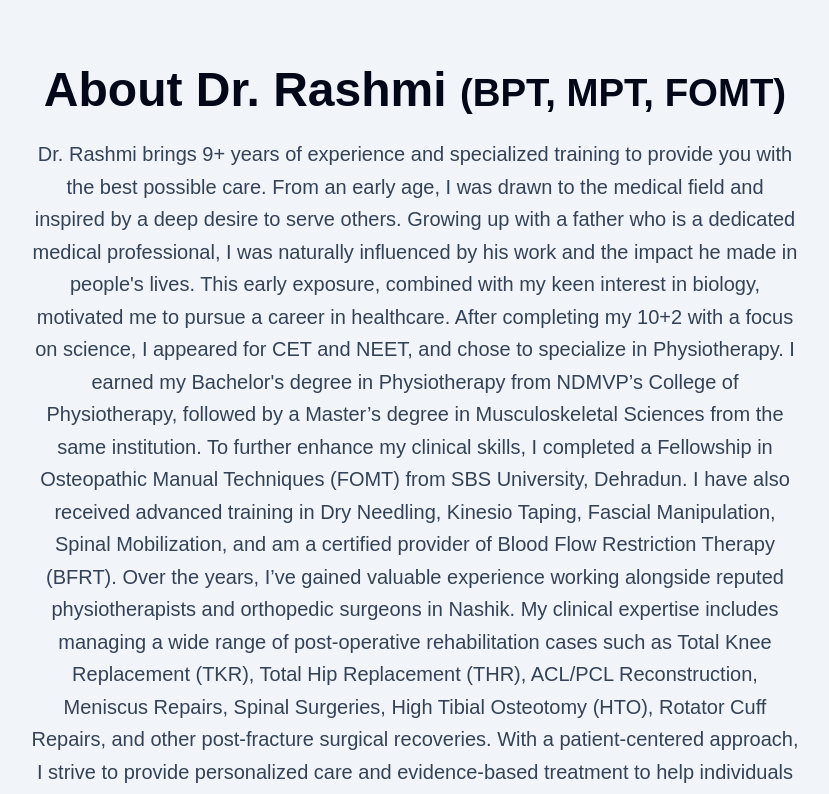
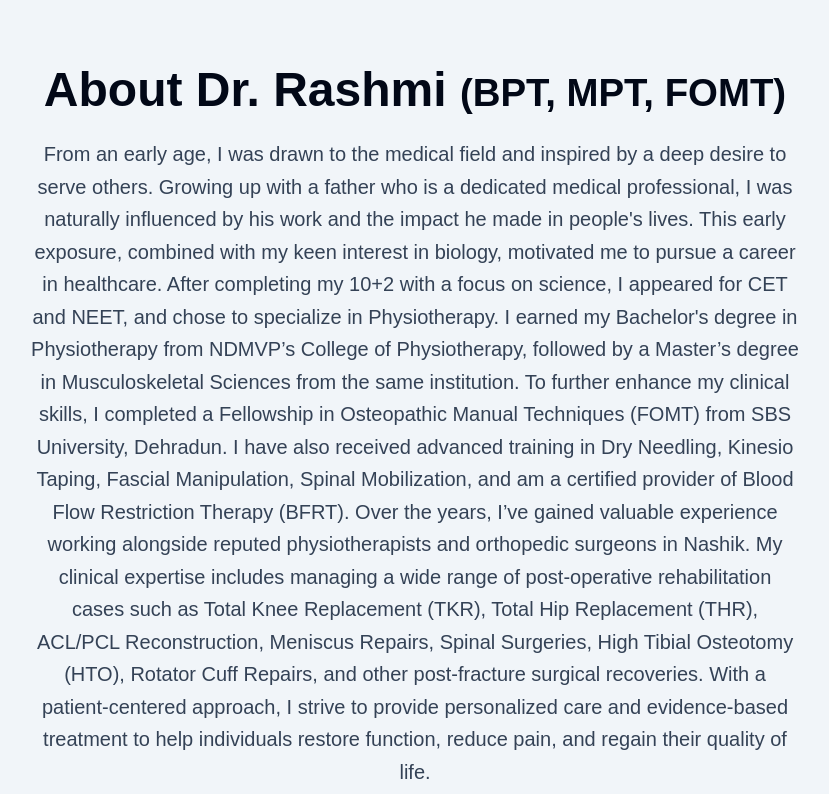
Before and after one commit to Saloni-Oswal/aarvika, a React (Vite) app: page / in a window 1280 px wide. Shown: the part 2540-3334 px from the top of the page, without its empty margins (225-1054 px from the left). Built offline with nearby package versions, Linux system fonts and the light colour scheme.

Commit message:
Updated content for Dr.Rashmi

```diff
--- a/src/components/team.tsx
+++ b/src/components/team.tsx
@@ -27,27 +27,25 @@ export default function Team() {
             className='text-xl text-muted-foreground max-w-3xl mx-auto leading-relaxed'
             data-testid='team-subtitle'
           >
-            Dr. Rashmi brings 9+ years of experience and specialized training to
-            provide you with the best possible care. From an early age, I was
-            drawn to the medical field and inspired by a deep desire to serve
-            others. Growing up with a father who is a dedicated medical
-            professional, I was naturally influenced by his work and the impact
-            he made in people's lives. This early exposure, combined with my
-            keen interest in biology, motivated me to pursue a career in
-            healthcare. After completing my 10+2 with a focus on science, I
-            appeared for CET and NEET, and chose to specialize in Physiotherapy.
-            I earned my Bachelor's degree in Physiotherapy from NDMVP’s College
-            of Physiotherapy, followed by a Master’s degree in Musculoskeletal
-            Sciences from the same institution. To further enhance my clinical
-            skills, I completed a Fellowship in Osteopathic Manual Techniques
-            (FOMT) from SBS University, Dehradun. I have also received advanced
-            training in Dry Needling, Kinesio Taping, Fascial Manipulation,
-            Spinal Mobilization, and am a certified provider of Blood Flow
-            Restriction Therapy (BFRT). Over the years, I’ve gained valuable
-            experience working alongside reputed physiotherapists and orthopedic
-            surgeons in Nashik. My clinical expertise includes managing a wide
-            range of post-operative rehabilitation cases such as Total Knee
-            Replacement (TKR), Total Hip Replacement (THR), ACL/PCL
+            From an early age, I was drawn to the medical field and inspired by
+            a deep desire to serve others. Growing up with a father who is a
+            dedicated medical professional, I was naturally influenced by his
+            work and the impact he made in people's lives. This early exposure,
+            combined with my keen interest in biology, motivated me to pursue a
+            career in healthcare. After completing my 10+2 with a focus on
+            science, I appeared for CET and NEET, and chose to specialize in
+            Physiotherapy. I earned my Bachelor's degree in Physiotherapy from
+            NDMVP’s College of Physiotherapy, followed by a Master’s degree in
+            Musculoskeletal Sciences from the same institution. To further
+            enhance my clinical skills, I completed a Fellowship in Osteopathic
+            Manual Techniques (FOMT) from SBS University, Dehradun. I have also
+            received advanced training in Dry Needling, Kinesio Taping, Fascial
+            Manipulation, Spinal Mobilization, and am a certified provider of
+            Blood Flow Restriction Therapy (BFRT). Over the years, I’ve gained
+            valuable experience working alongside reputed physiotherapists and
+            orthopedic surgeons in Nashik. My clinical expertise includes
+            managing a wide range of post-operative rehabilitation cases such as
+            Total Knee Replacement (TKR), Total Hip Replacement (THR), ACL/PCL
             Reconstruction, Meniscus Repairs, Spinal Surgeries, High Tibial
             Osteotomy (HTO), Rotator Cuff Repairs, and other post-fracture
             surgical recoveries. With a patient-centered approach, I strive to
```
